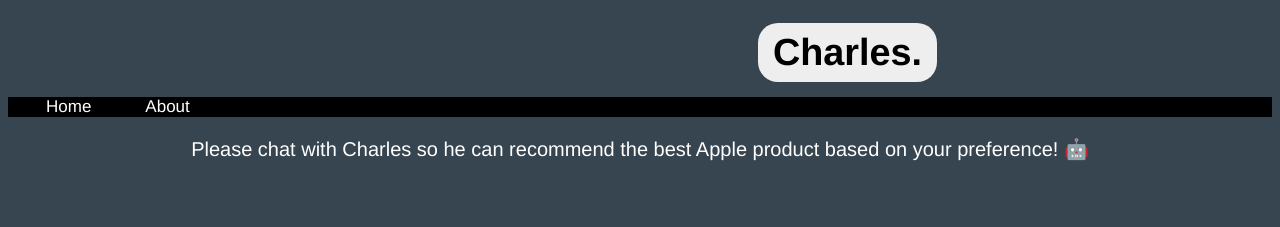
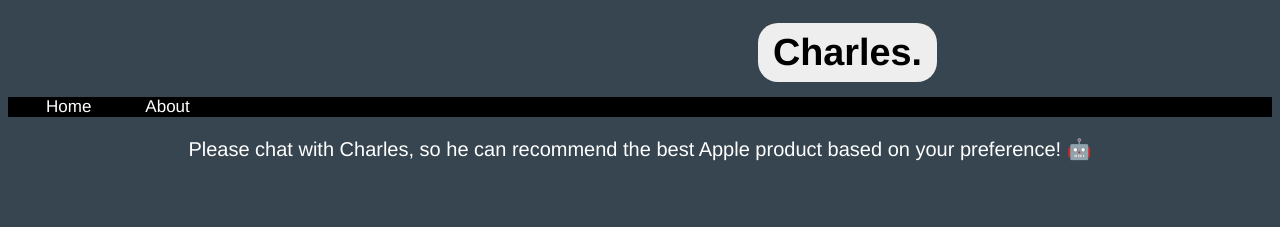
Before and after one commit to AmanKaushik77/COSC310, a plain HTML site: page index.html in a window 1280 px wide. Shown: the top 227 px of the page. Drawn offline with nearby package versions, Linux system fonts and the light colour scheme.

Commit message:
Added a comma after Charles in intro line

```diff
--- a/index.html
+++ b/index.html
@@ -26,7 +26,7 @@
         </div>
     </div>
 
-    <div> <p class="intro">Please chat with Charles so he can recommend the best Apple product based on your preference! 🤖</div>
+    <div> <p class="intro">Please chat with Charles, so he can recommend the best Apple product based on your preference! 🤖</div>
 
 
     <div class = "chat">
```
